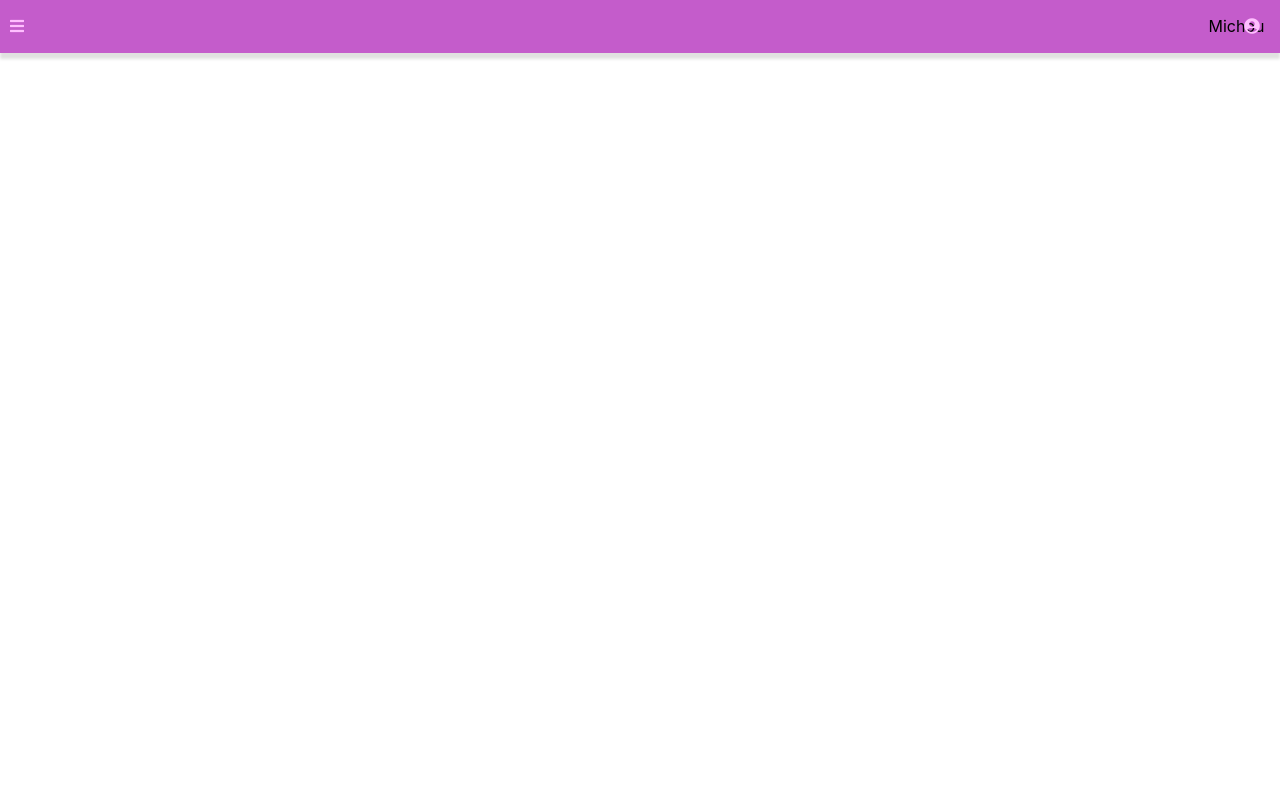
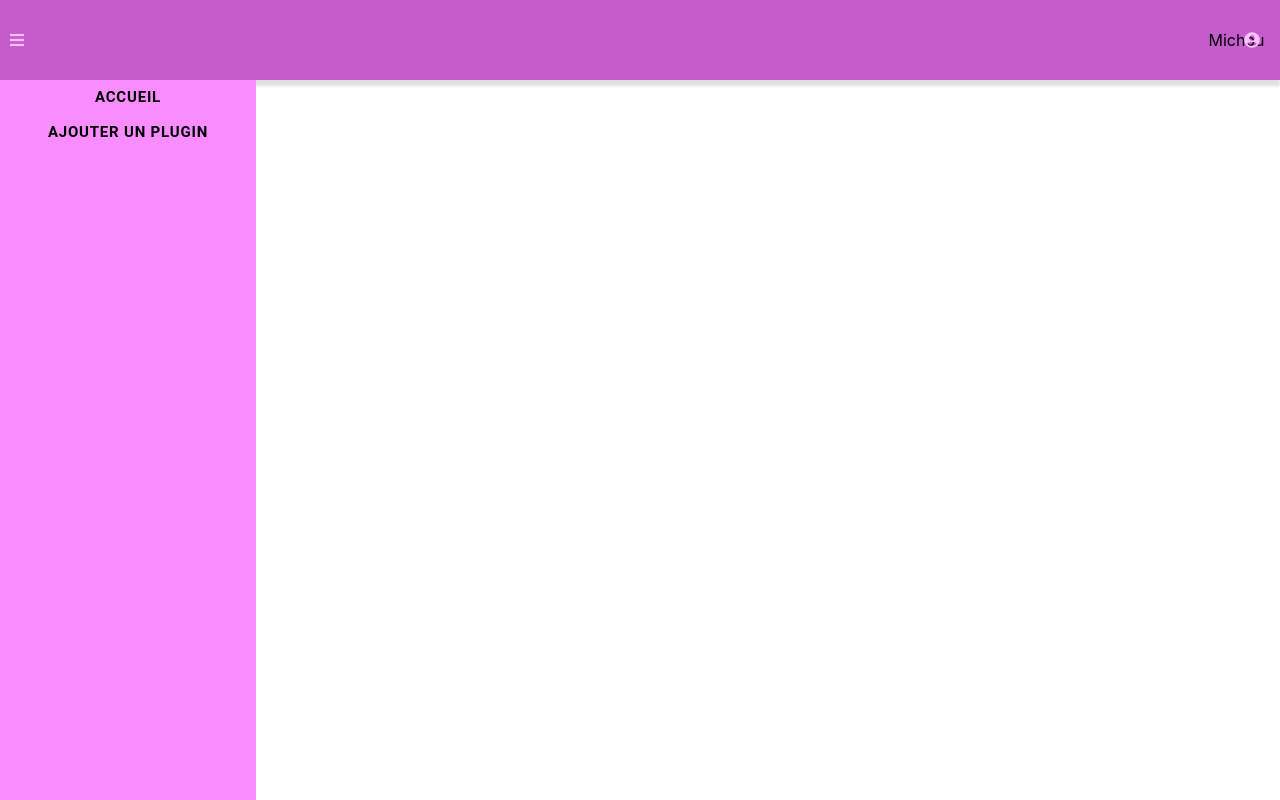
Before and after one commit to SimonSerrano/prog-client-web-audio, a React (Create React App) app: page / in a window 1280 px wide. Built offline with nearby package versions, Linux system fonts and the light colour scheme.

Commit message:
Added sidebar

```diff
--- a/src/App.css
+++ b/src/App.css
@@ -91,7 +91,7 @@ span.primary.light {
   align-items: center;
 }
 
-.flex-direction.column {
+.flex-container.column {
   flex-direction: column;
 }
 
@@ -151,3 +151,35 @@ span.primary.light {
 .col.xs1 {
   max-width: calc((100%/12)*1);
 }
+
+.btn {
+  cursor: pointer;
+  letter-spacing: .8px;
+  padding: 0 1.5rem;
+  text-align: center;
+  text-decoration: none;
+  text-transform: uppercase;
+  vertical-align: middle;
+  white-space: nowrap;
+  outline: none;
+  border: none;
+  user-select: none;
+  border-radius: 2px;
+  transition: all .3s ease-out;
+  box-shadow: 0 2px 5px 0 rgba(0,0,0,0.225);
+  height: 35px;
+  line-height: 35px;
+  font-size: 15px;
+  font-weight: 600;
+  font-family: 'Roboto', sans-serif;
+}
+
+.btn.flat {
+  background-color: transparent;
+  box-shadow: none!important;
+}
+
+.primary > .btn.flat:hover {
+  background-color: #ffbfff!important;
+  box-shadow: none!important;
+}
--- a/src/App.js
+++ b/src/App.js
@@ -3,11 +3,13 @@ import './App.css';
 import '@fortawesome/fontawesome-free/css/all.css'
 import Layout from './component/layout/Layout';
 import Navbar from './component/navbar/Navbar';
+import Sidebar from './component/sidebar/Sidebar';
 
 function App() {
   return (
     <Layout>
       <Navbar></Navbar>
+      <Sidebar></Sidebar>
     </Layout>
   );
 }
--- a/src/component/layout/layout.css
+++ b/src/component/layout/layout.css
@@ -3,4 +3,6 @@
     display: -moz-grid;
     grid-template-columns: 1fr 3fr 1fr;
     grid-template-rows: 1fr 9fr;
+    width: 100%;
+    height: 100%;
 }
--- a/src/component/navbar/Navbar.js
+++ b/src/component/navbar/Navbar.js
@@ -6,11 +6,11 @@ class Navbar extends React.Component {
 
     render() {
         return (
-            <div className="item">
-                <div className='flex-container space-between nowrap center navbar primary dark'>
+            <div className="navbar primary dark flex-container space-between nowrap center">
+
                 <div className='grow col xs6 margin'>
                     <span className='primary light'>
-                            <i class="fas fa-bars"></i>
+                        <i className="fas fa-bars"></i>
                     </span>
                 </div>
                 <div className='grow col xs6'>
@@ -20,12 +20,12 @@ class Navbar extends React.Component {
                         </div>
                         <div className='col grow xs6'>
                             <span className='primary light'>
-                                    <i class="fas fa-user-circle"></i>
+                                <i className="fas fa-user-circle"></i>
                             </span>
                         </div>
                     </div>
                 </div>
-                </div>
+
             </div>
         )
     }
--- a/src/component/navbar/navbar.css
+++ b/src/component/navbar/navbar.css
@@ -1,9 +1,6 @@
-.item {
+.navbar {
     grid-column: 1 / last;
     grid-row: 1 / 2;
-}
-
-.navbar {
     border-bottom-width: 1px;
     border-bottom-style: solid;
     box-shadow: 0px 6px 3px #e0e0e0;
--- /dev/null
+++ b/src/component/sidebar/Sidebar.js
@@ -0,0 +1,25 @@
+import React from 'react';
+
+class Sidebar extends React.Component {
+
+    render() {
+        return (
+            <div className="sidebar primary flex-container column">
+
+                <div className="grow col xs12">
+                    <div className="btn flat">
+                        Accueil
+                        </div>
+                </div>
+                <div className='grow col xs12'>
+                    <div className="btn flat">
+                        Ajouter un plugin
+                        </div>
+                </div>
+
+            </div>
+        );
+    }
+}
+
+export default Sidebar;
--- /dev/null
+++ b/src/component/sidebar/sidebar.css
@@ -0,0 +1,5 @@
+.sidebar {
+    grid-column: 1/2;
+    grid-row: 1/3;
+
+}
--- a/src/index.css
+++ b/src/index.css
@@ -7,7 +7,17 @@ body {
   -moz-osx-font-smoothing: grayscale;
 }
 
+body, html {
+  width: 100%;
+  height: 100%;
+}
+
 code {
   font-family: source-code-pro, Menlo, Monaco, Consolas, 'Courier New',
     monospace;
 }
+
+#root {
+  width: 100%;
+  height: 100%;
+}
```
Lines whose indentation alone changed are shown as unchanged.
